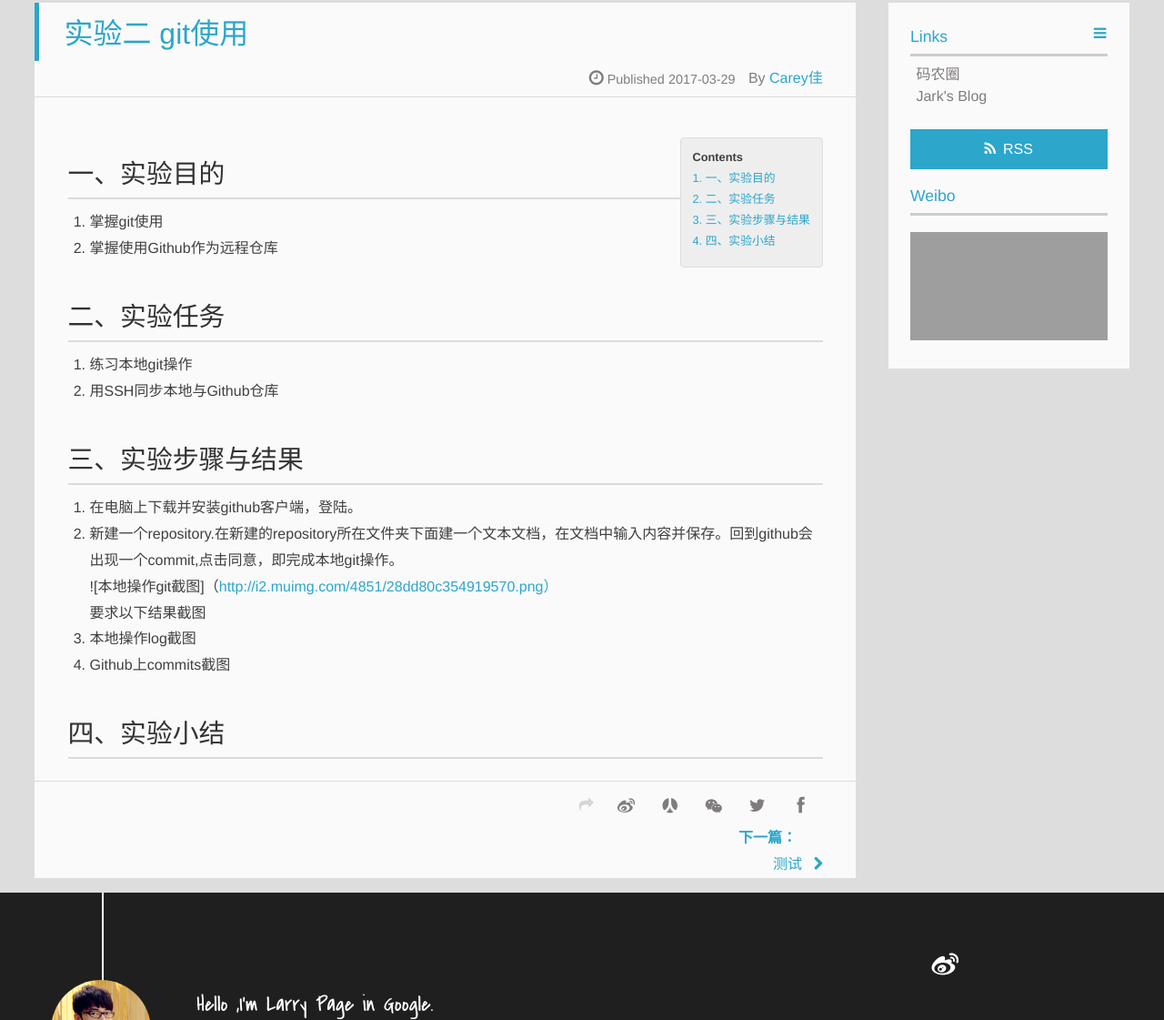
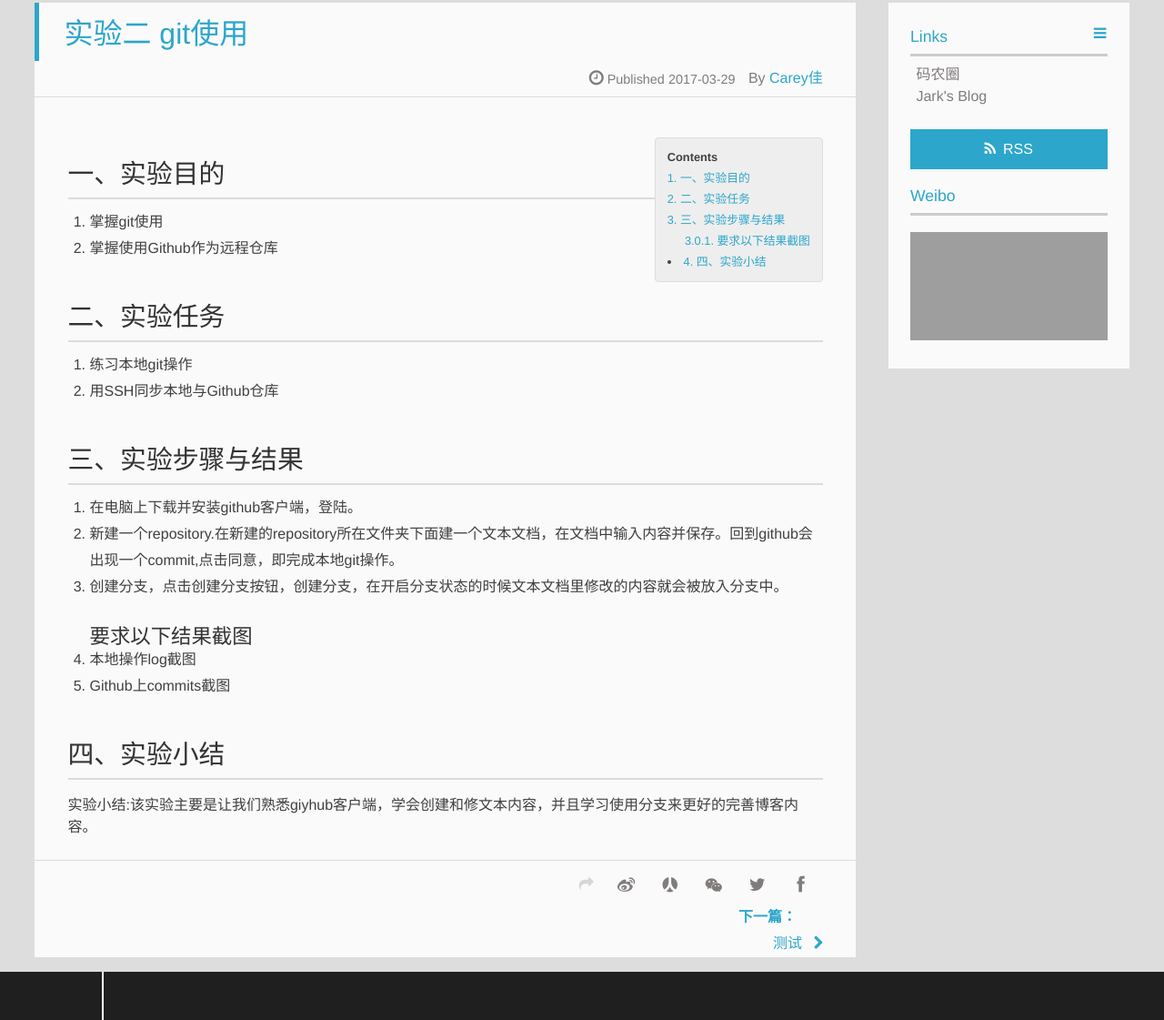
Before and after one commit to Careyjia/Careyjia.github.io, a plain HTML site: page 2017/03/29/textshiyaner/index.html in a window 1280 px wide. Shown: the part 210-1331 px from the top of the page at 91% size. Drawn offline with Linux system fonts and the light colour scheme; grey boxes are pictures that could not be loaded; a script that the page names is missing.

Commit message:
Site updated: 2017-03-29 17:09:06

```diff
--- a/2017/03/29/textshiyaner/index.html
+++ b/2017/03/29/textshiyaner/index.html
@@ -37,7 +37,7 @@
 三、实验步骤与结果
 在电脑上下载并安装github客户端，登陆。
 新建一个repository.在新建的repository所在文件夹下面建一个文本文档，在文档中输入内容并保存。回到github会出现一个co">
-<meta property="og:updated_time" content="2017-03-29T08:37:19.467Z">
+<meta property="og:updated_time" content="2017-03-29T09:07:48.151Z">
 <meta name="twitter:card" content="summary">
 <meta name="twitter:title" content="实验二 git使用">
 <meta name="twitter:description" content="一、实验目的
@@ -126,7 +126,7 @@
 		<div id="toc" class="toc-article">
 			<strong class="toc-title">Contents</strong>
 
-			<ol class="toc"><li class="toc-item toc-level-1"><a class="toc-link" href="#一、实验目的"><span class="toc-number">1.</span> <span class="toc-text">一、实验目的</span></a></li><li class="toc-item toc-level-1"><a class="toc-link" href="#二、实验任务"><span class="toc-number">2.</span> <span class="toc-text">二、实验任务</span></a></li><li class="toc-item toc-level-1"><a class="toc-link" href="#三、实验步骤与结果"><span class="toc-number">3.</span> <span class="toc-text">三、实验步骤与结果</span></a></li><li class="toc-item toc-level-1"><a class="toc-link" href="#四、实验小结"><span class="toc-number">4.</span> <span class="toc-text">四、实验小结</span></a></li></ol>
+			<ol class="toc"><li class="toc-item toc-level-1"><a class="toc-link" href="#一、实验目的"><span class="toc-number">1.</span> <span class="toc-text">一、实验目的</span></a></li><li class="toc-item toc-level-1"><a class="toc-link" href="#二、实验任务"><span class="toc-number">2.</span> <span class="toc-text">二、实验任务</span></a></li><li class="toc-item toc-level-1"><a class="toc-link" href="#三、实验步骤与结果"><span class="toc-number">3.</span> <span class="toc-text">三、实验步骤与结果</span></a><ol class="toc-child"><li class="toc-item toc-level-3"><a class="toc-link" href="#要求以下结果截图"><span class="toc-number">3.0.1.</span> <span class="toc-text">要求以下结果截图</span></a></li></ol></li></ol></li><li class="toc-item toc-level-1"><a class="toc-link" href="#四、实验小结"><span class="toc-number">4.</span> <span class="toc-text">四、实验小结</span></a></li></ol>
 
 		</div>
 
@@ -140,11 +140,13 @@
 </ol>
 <h1 id="三、实验步骤与结果"><a href="#三、实验步骤与结果" class="headerlink" title="三、实验步骤与结果"></a>三、实验步骤与结果</h1><ol>
 <li>在电脑上下载并安装github客户端，登陆。           </li>
-<li>新建一个repository.在新建的repository所在文件夹下面建一个文本文档，在文档中输入内容并保存。回到github会出现一个commit,点击同意，即完成本地git操作。<br>![本地操作git截图]（<a href="http://i2.muimg.com/4851/28dd80c354919570.png）" target="_blank" rel="external">http://i2.muimg.com/4851/28dd80c354919570.png）</a><br>要求以下结果截图          </li>
+<li>新建一个repository.在新建的repository所在文件夹下面建一个文本文档，在文档中输入内容并保存。回到github会出现一个commit,点击同意，即完成本地git操作。</li>
+<li>创建分支，点击创建分支按钮，创建分支，在开启分支状态的时候文本文档里修改的内容就会被放入分支中。           <h3 id="要求以下结果截图"><a href="#要求以下结果截图" class="headerlink" title="要求以下结果截图"></a>要求以下结果截图</h3></li>
 <li>本地操作log截图             </li>
 <li>Github上commits截图            </li>
 </ol>
-<h1 id="四、实验小结"><a href="#四、实验小结" class="headerlink" title="四、实验小结"></a>四、实验小结</h1>
+<h1 id="四、实验小结"><a href="#四、实验小结" class="headerlink" title="四、实验小结"></a>四、实验小结</h1><p>  实验小结:该实验主要是让我们熟悉giyhub客户端，学会创建和修文本内容，并且学习使用分支来更好的完善博客内容。</p>
+
 	</div>
 		<footer class="article-footer clearfix">
 <div class="article-catetags">
@@ -188,7 +190,7 @@
   <div id="toc" class="toc-aside">
   <strong class="toc-title">Contents</strong>
 
- <ol class="toc"><li class="toc-item toc-level-1"><a class="toc-link" href="#一、实验目的"><span class="toc-number">1.</span> <span class="toc-text">一、实验目的</span></a></li><li class="toc-item toc-level-1"><a class="toc-link" href="#二、实验任务"><span class="toc-number">2.</span> <span class="toc-text">二、实验任务</span></a></li><li class="toc-item toc-level-1"><a class="toc-link" href="#三、实验步骤与结果"><span class="toc-number">3.</span> <span class="toc-text">三、实验步骤与结果</span></a></li><li class="toc-item toc-level-1"><a class="toc-link" href="#四、实验小结"><span class="toc-number">4.</span> <span class="toc-text">四、实验小结</span></a></li></ol>
+ <ol class="toc"><li class="toc-item toc-level-1"><a class="toc-link" href="#一、实验目的"><span class="toc-number">1.</span> <span class="toc-text">一、实验目的</span></a></li><li class="toc-item toc-level-1"><a class="toc-link" href="#二、实验任务"><span class="toc-number">2.</span> <span class="toc-text">二、实验任务</span></a></li><li class="toc-item toc-level-1"><a class="toc-link" href="#三、实验步骤与结果"><span class="toc-number">3.</span> <span class="toc-text">三、实验步骤与结果</span></a><ol class="toc-child"><li class="toc-item toc-level-3"><a class="toc-link" href="#要求以下结果截图"><span class="toc-number">3.0.1.</span> <span class="toc-text">要求以下结果截图</span></a></li></ol></li></ol></li><li class="toc-item toc-level-1"><a class="toc-link" href="#四、实验小结"><span class="toc-number">4.</span> <span class="toc-text">四、实验小结</span></a></li></ol>
 
   </div>
 
--- a/index.html
+++ b/index.html
@@ -101,11 +101,13 @@
 </ol>
 <h1 id="三、实验步骤与结果"><a href="#三、实验步骤与结果" class="headerlink" title="三、实验步骤与结果"></a>三、实验步骤与结果</h1><ol>
 <li>在电脑上下载并安装github客户端，登陆。           </li>
-<li>新建一个repository.在新建的repository所在文件夹下面建一个文本文档，在文档中输入内容并保存。回到github会出现一个commit,点击同意，即完成本地git操作。<br>![本地操作git截图]（<a href="http://i2.muimg.com/4851/28dd80c354919570.png）" target="_blank" rel="external">http://i2.muimg.com/4851/28dd80c354919570.png）</a><br>要求以下结果截图          </li>
+<li>新建一个repository.在新建的repository所在文件夹下面建一个文本文档，在文档中输入内容并保存。回到github会出现一个commit,点击同意，即完成本地git操作。</li>
+<li>创建分支，点击创建分支按钮，创建分支，在开启分支状态的时候文本文档里修改的内容就会被放入分支中。           <h3 id="要求以下结果截图"><a href="#要求以下结果截图" class="headerlink" title="要求以下结果截图"></a>要求以下结果截图</h3></li>
 <li>本地操作log截图             </li>
 <li>Github上commits截图            </li>
 </ol>
-<h1 id="四、实验小结"><a href="#四、实验小结" class="headerlink" title="四、实验小结"></a>四、实验小结</h1>
+<h1 id="四、实验小结"><a href="#四、实验小结" class="headerlink" title="四、实验小结"></a>四、实验小结</h1><p>  实验小结:该实验主要是让我们熟悉giyhub客户端，学会创建和修文本内容，并且学习使用分支来更好的完善博客内容。</p>
+
 
 
         <p class="article-more-link">
```
